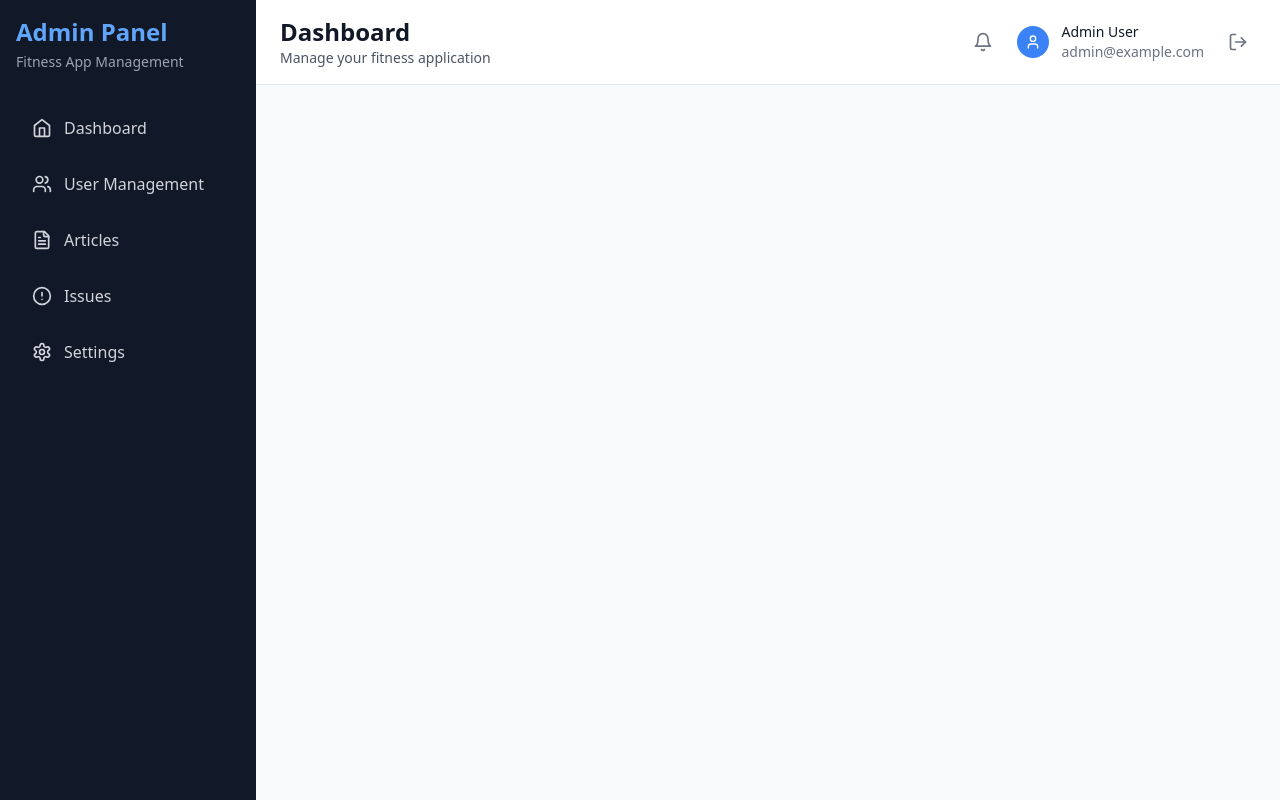
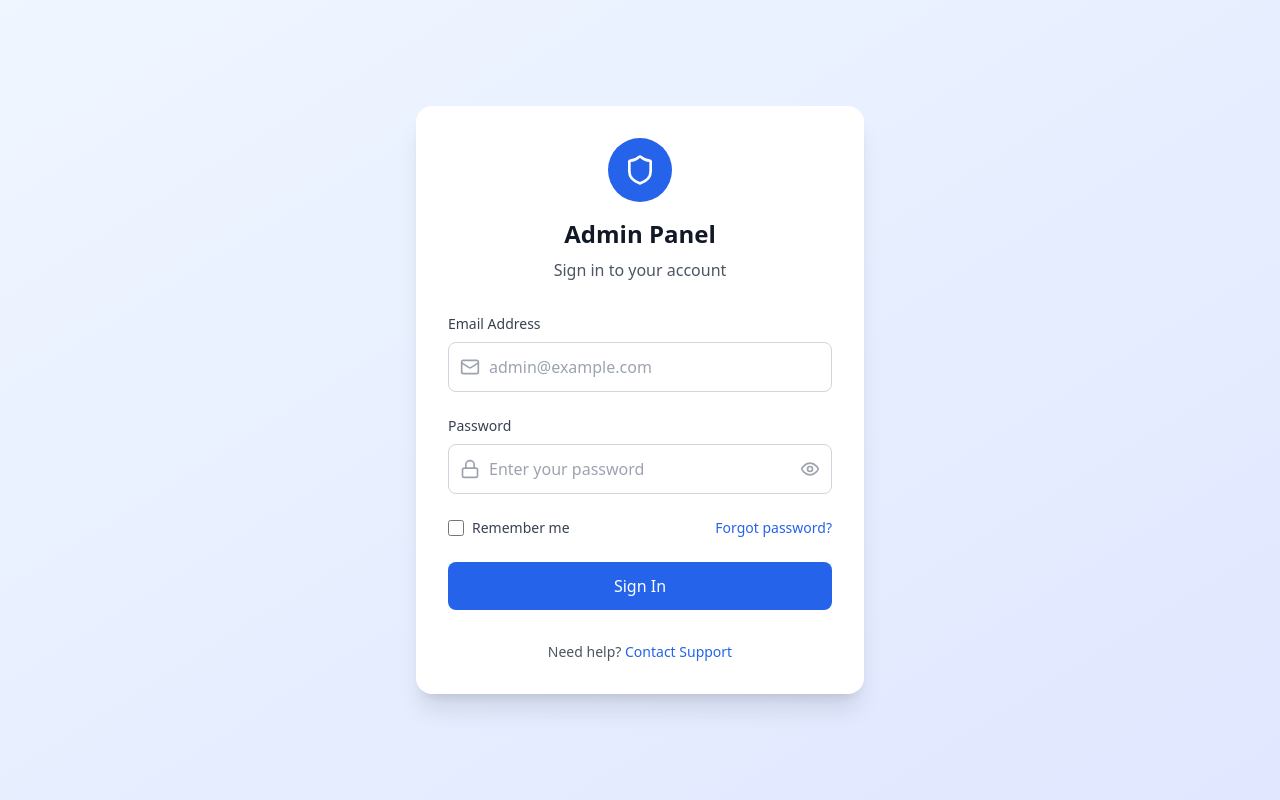
Before and after one commit to Wajahat-Ahmed-NED/fitvate-frontend, a React (Vite) app: page /login in a window 1280 px wide. Built offline with nearby package versions, Linux system fonts and the light colour scheme.

Commit message:
login page layout

```diff
--- a/src/App.tsx
+++ b/src/App.tsx
@@ -1,4 +1,7 @@
+import React from 'react';
 import { BrowserRouter as Router, Routes, Route, Navigate } from 'react-router-dom';
+import { Login } from './components/Auth/Login';
+import { ProtectedRoute } from './components/Auth/ProtectedRoute';
 import { Sidebar } from './components/Layout/Sidebar';
 import { Header } from './components/Layout/Header';
 import { Dashboard } from './components/Dashboard/Dashboard';
@@ -10,22 +13,33 @@
 function App() {
   return (
     <Router>
+      <Routes>
+        <Route path="/login" element={<Login />} />
+        <Route path="/" element={<Navigate to="/dashboard" replace />} />
+        <Route
+          path="/*"
+          element={
+            <ProtectedRoute>
               <div className="flex h-screen bg-gray-50">
                 <Sidebar />
                 <div className="flex-1 flex flex-col overflow-hidden">
                   <Header />
                   <main className="flex-1 overflow-y-auto bg-gray-50">
                     <Routes>
-              <Route path="/" element={<Navigate to="/dashboard" replace />} />
                       <Route path="/dashboard" element={<Dashboard />} />
                       <Route path="/users" element={<UserManagement />} />
                       <Route path="/articles" element={<ArticleManagement />} />
+                      <Route path="/analytics" element={<Dashboard />} />
                       <Route path="/issues" element={<IssueTracker />} />
                       <Route path="/settings" element={<Settings />} />
                     </Routes>
                   </main>
                 </div>
               </div>
+            </ProtectedRoute>
+          }
+        />
+      </Routes>
     </Router>
   );
 }
--- /dev/null
+++ b/src/components/Auth/Login.tsx
@@ -0,0 +1,166 @@
+import React, { useState } from 'react';
+import { useNavigate } from 'react-router-dom';
+import { Eye, EyeOff, Lock, Mail, Shield } from 'lucide-react';
+import { clsx } from 'clsx';
+
+export const Login: React.FC = () => {
+  const navigate = useNavigate();
+  const [formData, setFormData] = useState({
+    email: '',
+    password: '',
+  });
+  const [showPassword, setShowPassword] = useState(false);
+  const [isLoading, setIsLoading] = useState(false);
+  const [error, setError] = useState('');
+
+  const handleSubmit = async (e: React.FormEvent) => {
+    e.preventDefault();
+    setIsLoading(true);
+    setError('');
+
+    try {
+      const response = await fetch('/api/auth/login', {
+        method: 'POST',
+        headers: {
+          'Content-Type': 'application/json',
+        },
+        body: JSON.stringify(formData),
+      });
+
+      const data = await response.json();
+
+      if (response.ok) {
+        // Store token in localStorage
+        localStorage.setItem('authToken', data.token);
+        localStorage.setItem('user', JSON.stringify(data.user));
+
+        // Redirect to dashboard
+        navigate('/dashboard');
+      } else {
+        setError(data.message || 'Login failed. Please try again.');
+      }
+    } catch (err) {
+      setError('Network error. Please check your connection and try again.');
+    } finally {
+      setIsLoading(false);
+    }
+  };
+
+  const handleInputChange = (e: React.ChangeEvent<HTMLInputElement>) => {
+    const { name, value } = e.target;
+    setFormData(prev => ({
+      ...prev,
+      [name]: value,
+    }));
+  };
+
+  return (
+    <div className="min-h-screen bg-gradient-to-br from-blue-50 to-indigo-100 flex items-center justify-center p-4">
+      <div className="bg-white rounded-2xl shadow-xl w-full max-w-md p-8">
+        <div className="text-center mb-8">
+          <div className="inline-flex items-center justify-center w-16 h-16 bg-blue-600 rounded-full mb-4">
+            <Shield className="w-8 h-8 text-white" />
+          </div>
+          <h1 className="text-2xl font-bold text-gray-900 mb-2">Admin Panel</h1>
+          <p className="text-gray-600">Sign in to your account</p>
+        </div>
+
+        {error && (
+          <div className="mb-6 p-4 bg-red-50 border border-red-200 rounded-lg">
+            <p className="text-red-600 text-sm">{error}</p>
+          </div>
+        )}
+
+        <form onSubmit={handleSubmit} className="space-y-6">
+          <div>
+            <label htmlFor="email" className="block text-sm font-medium text-gray-700 mb-2">
+              Email Address
+            </label>
+            <div className="relative">
+              <Mail className="absolute left-3 top-1/2 transform -translate-y-1/2 text-gray-400 w-5 h-5" />
+              <input
+                type="email"
+                id="email"
+                name="email"
+                value={formData.email}
+                onChange={handleInputChange}
+                required
+                className="w-full pl-10 pr-4 py-3 border border-gray-300 rounded-lg focus:ring-2 focus:ring-blue-500 focus:border-blue-500 transition-colors"
+                placeholder="admin@example.com"
+              />
+            </div>
+          </div>
+
+          <div>
+            <label htmlFor="password" className="block text-sm font-medium text-gray-700 mb-2">
+              Password
+            </label>
+            <div className="relative">
+              <Lock className="absolute left-3 top-1/2 transform -translate-y-1/2 text-gray-400 w-5 h-5" />
+              <input
+                type={showPassword ? 'text' : 'password'}
+                id="password"
+                name="password"
+                value={formData.password}
+                onChange={handleInputChange}
+                required
+                className="w-full pl-10 pr-12 py-3 border border-gray-300 rounded-lg focus:ring-2 focus:ring-blue-500 focus:border-blue-500 transition-colors"
+                placeholder="Enter your password"
+              />
+              <button
+                type="button"
+                onClick={() => setShowPassword(!showPassword)}
+                className="absolute right-3 top-1/2 transform -translate-y-1/2 text-gray-400 hover:text-gray-600 transition-colors"
+              >
+                {showPassword ? <EyeOff className="w-5 h-5" /> : <Eye className="w-5 h-5" />}
+              </button>
+            </div>
+          </div>
+
+          <div className="flex items-center justify-between">
+            <div className="flex items-center">
+              <input
+                id="remember-me"
+                name="remember-me"
+                type="checkbox"
+                className="w-4 h-4 text-blue-600 focus:ring-blue-500 border-gray-300 rounded"
+              />
+              <label htmlFor="remember-me" className="ml-2 block text-sm text-gray-700">
+                Remember me
+              </label>
+            </div>
+            <button
+              type="button"
+              className="text-sm text-blue-600 hover:text-blue-500 transition-colors"
+            >
+              Forgot password?
+            </button>
+          </div>
+
+          <button
+            type="submit"
+            disabled={isLoading}
+            className={clsx(
+              'w-full py-3 px-4 rounded-lg font-medium transition-colors',
+              isLoading
+                ? 'bg-gray-400 cursor-not-allowed'
+                : 'bg-blue-600 hover:bg-blue-700 focus:ring-2 focus:ring-blue-500 focus:ring-offset-2',
+              'text-white'
+            )}
+          >
+            {isLoading ? 'Signing in...' : 'Sign In'}
+          </button>
+        </form>
+
+        <div className="mt-8 text-center">
+          <p className="text-sm text-gray-600">
+            Need help?{' '}
+            <button className="text-blue-600 hover:text-blue-500 transition-colors">
+              Contact Support
+            </button>
+          </p>
+        </div>
+      </div>
+    </div>
+  );
+};
--- /dev/null
+++ b/src/components/Auth/ProtectedRoute.tsx
@@ -0,0 +1,15 @@
+import React from 'react';
+import { Navigate } from 'react-router-dom';
+import { isAuthenticated } from '../../utils/auth';
+
+interface ProtectedRouteProps {
+  children: React.ReactNode;
+}
+
+export const ProtectedRoute: React.FC<ProtectedRouteProps> = ({ children }) => {
+  if (!isAuthenticated()) {
+    return <Navigate to="/login" replace />;
+  }
+
+  return <>{children}</>;
+};
--- /dev/null
+++ b/src/utils/auth.ts
@@ -0,0 +1,24 @@
+export const isAuthenticated = (): boolean => {
+  const token = localStorage.getItem('authToken');
+  return !!token;
+};
+
+export const getAuthToken = (): string | null => {
+  return localStorage.getItem('authToken');
+};
+
+export const getUser = (): any | null => {
+  const userStr = localStorage.getItem('user');
+  return userStr ? JSON.parse(userStr) : null;
+};
+
+export const logout = (): void => {
+  localStorage.removeItem('authToken');
+  localStorage.removeItem('user');
+  window.location.href = '/login';
+};
+
+export const setAuthHeader = (): Record<string, string> => {
+  const token = getAuthToken();
+  return token ? { Authorization: `Bearer ${token}` } : {};
+};
```
Lines whose indentation alone changed are shown as unchanged.
